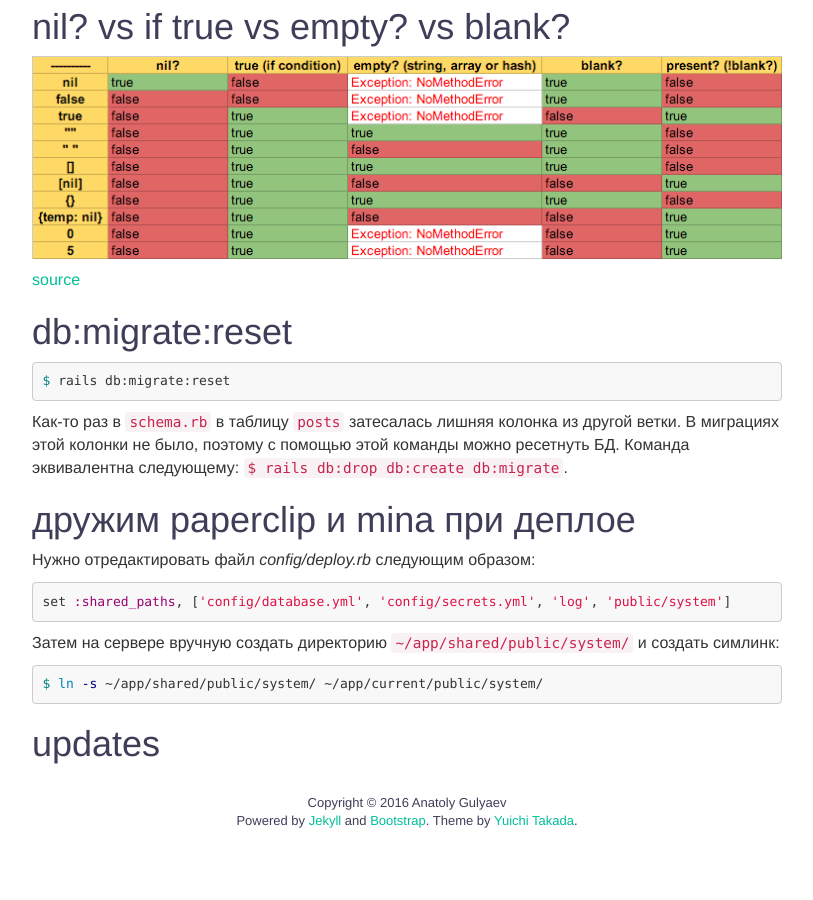
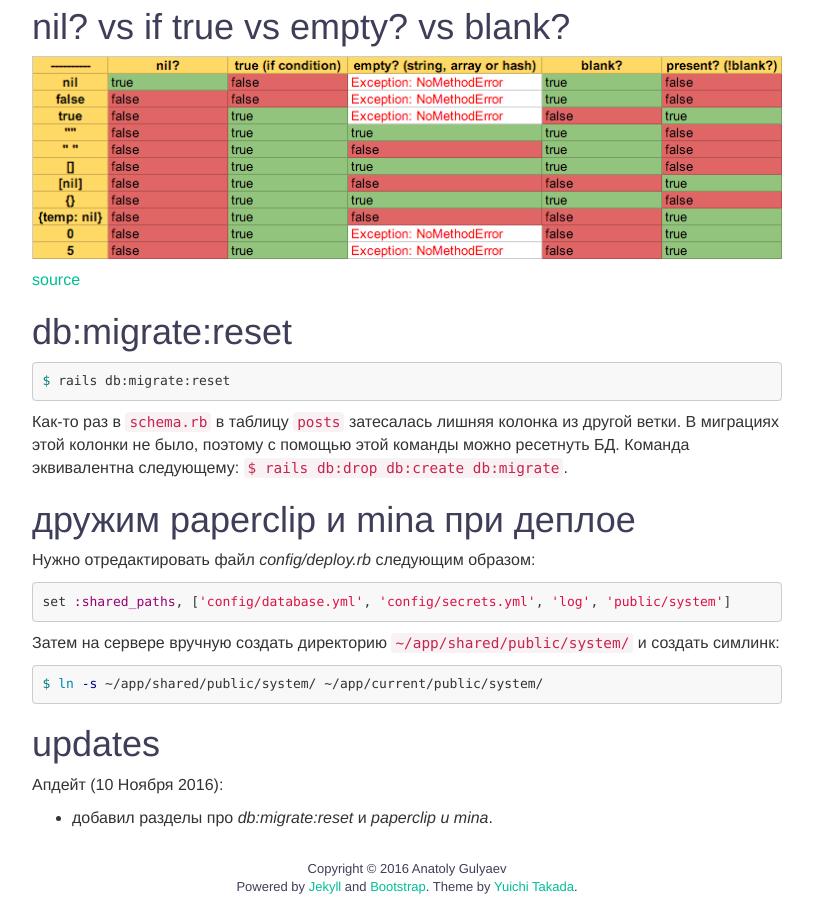
Before and after one commit to kaneru/kaneru.github.io, a Jekyll site: the page built from _posts/2016-10-29-rails-memo.markdown, in a window 1280 px wide and 900 px high, scrolled down 983 px. Shown: the whole window, without its empty margins (233-1046 px from the left). Built offline with Jekyll 4.4.1, drawn with Linux system fonts in a browser that asks for light colours; nearby versions of some CDN libraries; before the commit the page ends 1817 px from its top, so only the background shows below that.

Commit message:
Fix update section in the rails-memo post

```diff
--- a/_posts/2016-10-29-rails-memo.markdown
+++ b/_posts/2016-10-29-rails-memo.markdown
@@ -78,4 +78,6 @@ $ ln -s ~/app/shared/public/system/ ~/app/current/public/system/
 
 # updates
 
-[upd1 10-11-2016]: добавил разделы про *db:migrate:reset* и *paperclip и mina*
+Апдейт (10 Ноября 2016):
+
+  - добавил разделы про *db:migrate:reset* и *paperclip и mina*.
```
